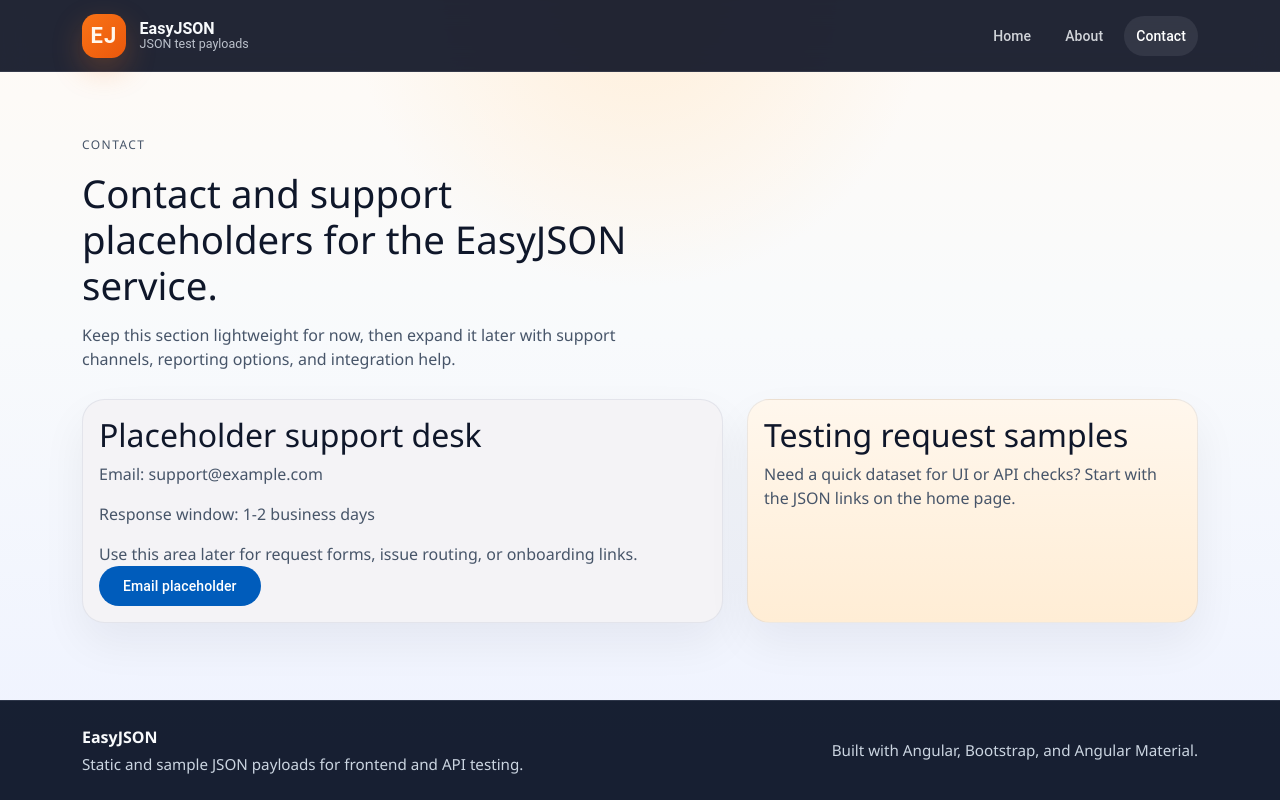
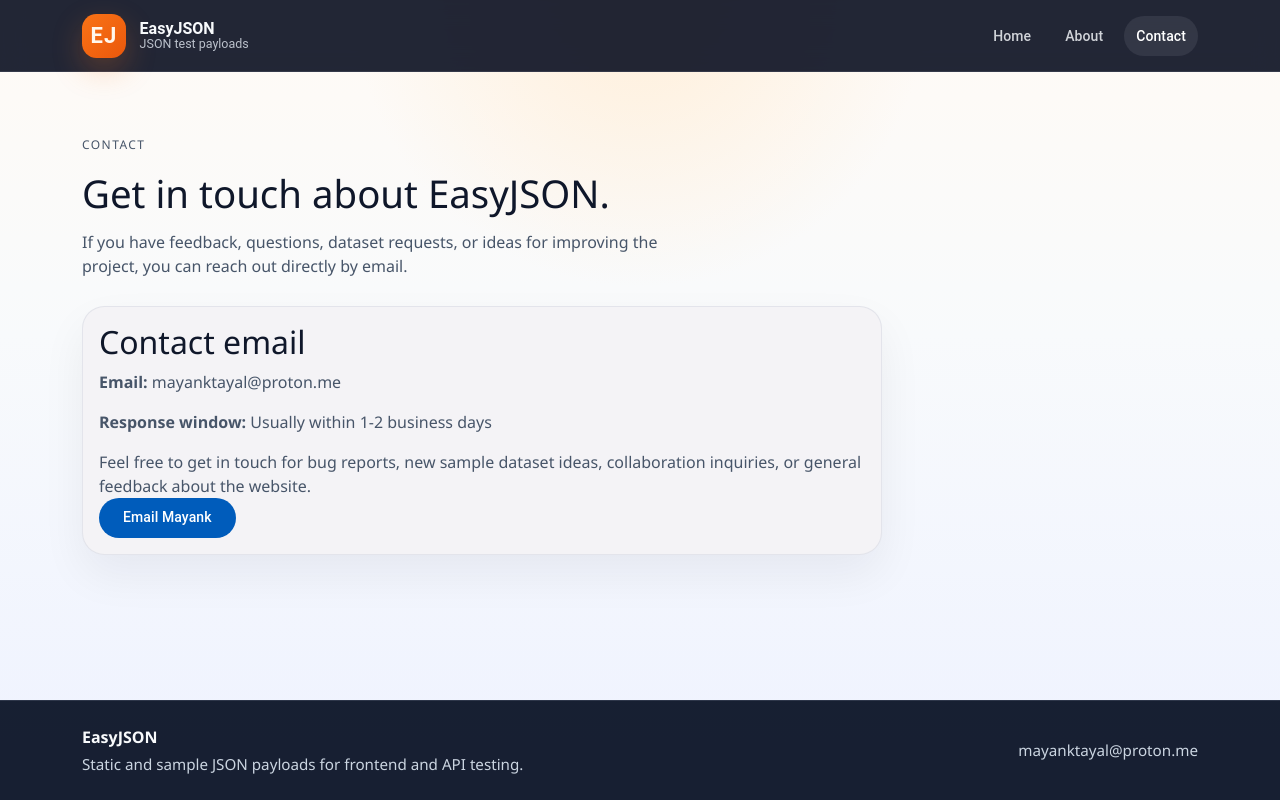
Before and after one commit to minkuminku/easyjson, an Angular app: page /contact in a window 1280 px wide. Built offline with nearby package versions, Linux system fonts and the light colour scheme.

Commit message:
update contact us page

```diff
--- a/src/app/components/footer/footer.html
+++ b/src/app/components/footer/footer.html
@@ -4,6 +4,6 @@
       <p class="footer-title">EasyJSON</p>
       <p class="footer-copy">Static and sample JSON payloads for frontend and API testing.</p>
     </div>
-    <p class="footer-meta">Built with Angular, Bootstrap, and Angular Material.</p>
+    <p class="footer-meta">mayanktayal@proton.me</p>
   </div>
 </footer>
--- a/src/app/pages/contact/contact.css
+++ b/src/app/pages/contact/contact.css
@@ -33,10 +33,7 @@
   border-radius: 1.4rem;
   border: 1px solid rgba(148, 163, 184, 0.18);
   box-shadow: 0 20px 45px rgba(15, 23, 42, 0.06);
-}
-
-.accent-card {
-  background: linear-gradient(180deg, #fff7ed, #ffedd5);
+  max-width: 50rem;
 }
 
 .contact-card h2 {
--- a/src/app/pages/contact/contact.html
+++ b/src/app/pages/contact/contact.html
@@ -2,35 +2,26 @@
   <div class="container-lg">
     <div class="page-heading">
       <p class="eyebrow">Contact</p>
-      <h1>Contact and support placeholders for the EasyJSON service.</h1>
+      <h1>Get in touch about EasyJSON.</h1>
       <p>
-        Keep this section lightweight for now, then expand it later with support channels,
-        reporting options, and integration help.
+        If you have feedback, questions, dataset requests, or ideas for improving the project, you
+        can reach out directly by email.
       </p>
     </div>
 
-    <div class="row g-4">
-      <div class="col-12 col-lg-7">
-        <mat-card class="contact-card h-100">
-          <mat-card-content>
-            <h2>Placeholder support desk</h2>
-            <p>Email: support@example.com</p>
-            <p>Response window: 1-2 business days</p>
-            <p>Use this area later for request forms, issue routing, or onboarding links.</p>
-          </mat-card-content>
-          <mat-card-actions>
-            <a mat-flat-button color="primary" href="mailto:support@example.com">Email placeholder</a>
-          </mat-card-actions>
-        </mat-card>
-      </div>
-      <div class="col-12 col-lg-5">
-        <mat-card class="contact-card h-100 accent-card">
-          <mat-card-content>
-            <h2>Testing request samples</h2>
-            <p>Need a quick dataset for UI or API checks? Start with the JSON links on the home page.</p>
-          </mat-card-content>
-        </mat-card>
-      </div>
-    </div>
+    <mat-card class="contact-card">
+      <mat-card-content>
+        <h2>Contact email</h2>
+        <p><strong>Email:</strong> mayanktayal@proton.me</p>
+        <p><strong>Response window:</strong> Usually within 1-2 business days</p>
+        <p>
+          Feel free to get in touch for bug reports, new sample dataset ideas, collaboration
+          inquiries, or general feedback about the website.
+        </p>
+      </mat-card-content>
+      <mat-card-actions>
+        <a mat-flat-button color="primary" href="mailto:mayanktayal@proton.me">Email Mayank</a>
+      </mat-card-actions>
+    </mat-card>
   </div>
 </section>
--- a/src/app/pages/home/home.html
+++ b/src/app/pages/home/home.html
@@ -9,8 +9,7 @@
         </mat-chip-set>
         <h1 class="hero-title">A clean testing hub for quick JSON responses.</h1>
         <p class="hero-copy">
-          Placeholder sections today, ready for static and dynamic payloads tomorrow.
-          Use the cards below to open sample JSON files straight from the public directory.
+          Simply click a link to open a sample JSON payload in your browser.
         </p>
         <div class="hero-actions">
           <a mat-raised-button color="primary" href="#json-links">Explore JSON</a>
```
Also changed, not shown: 2 other files (tests, documents, lock files or other folders).
